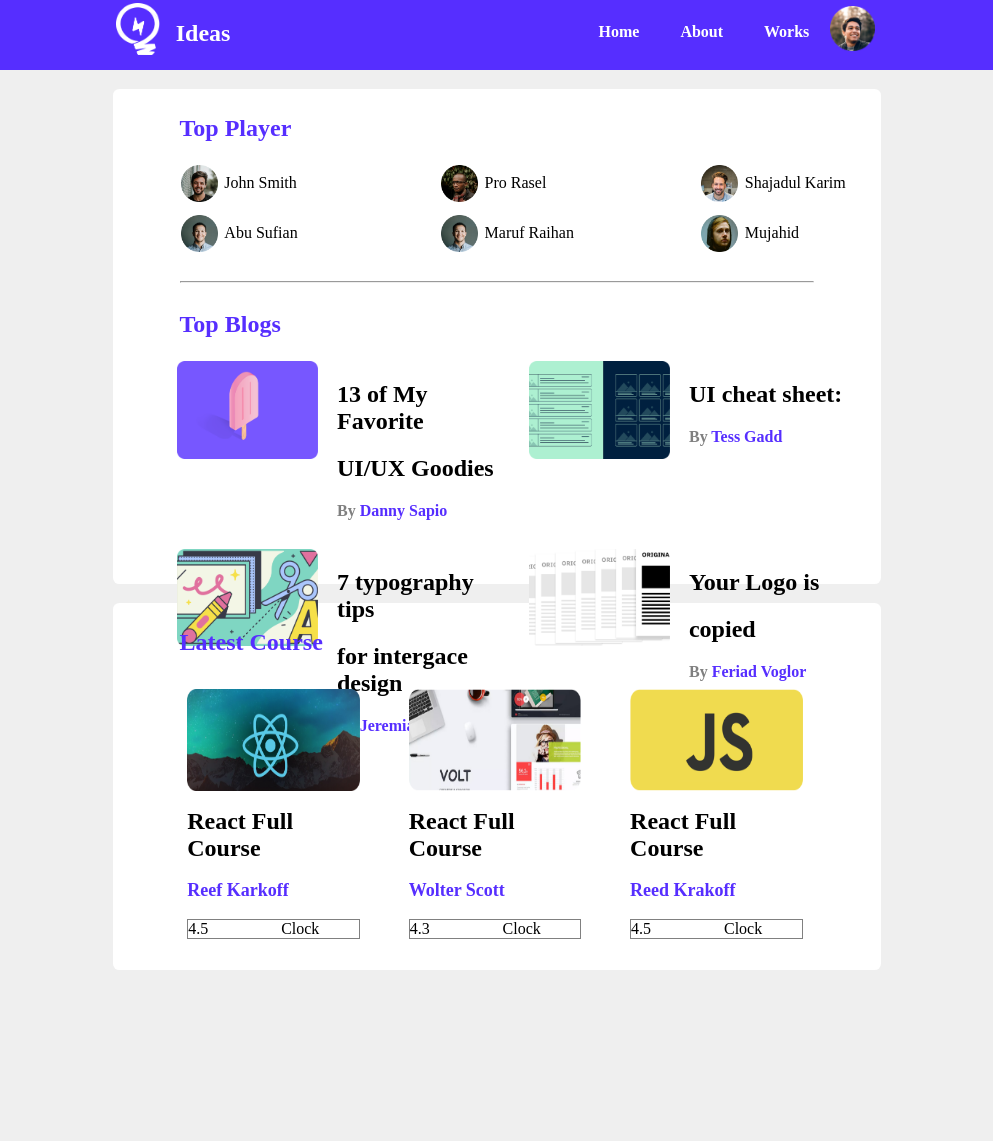
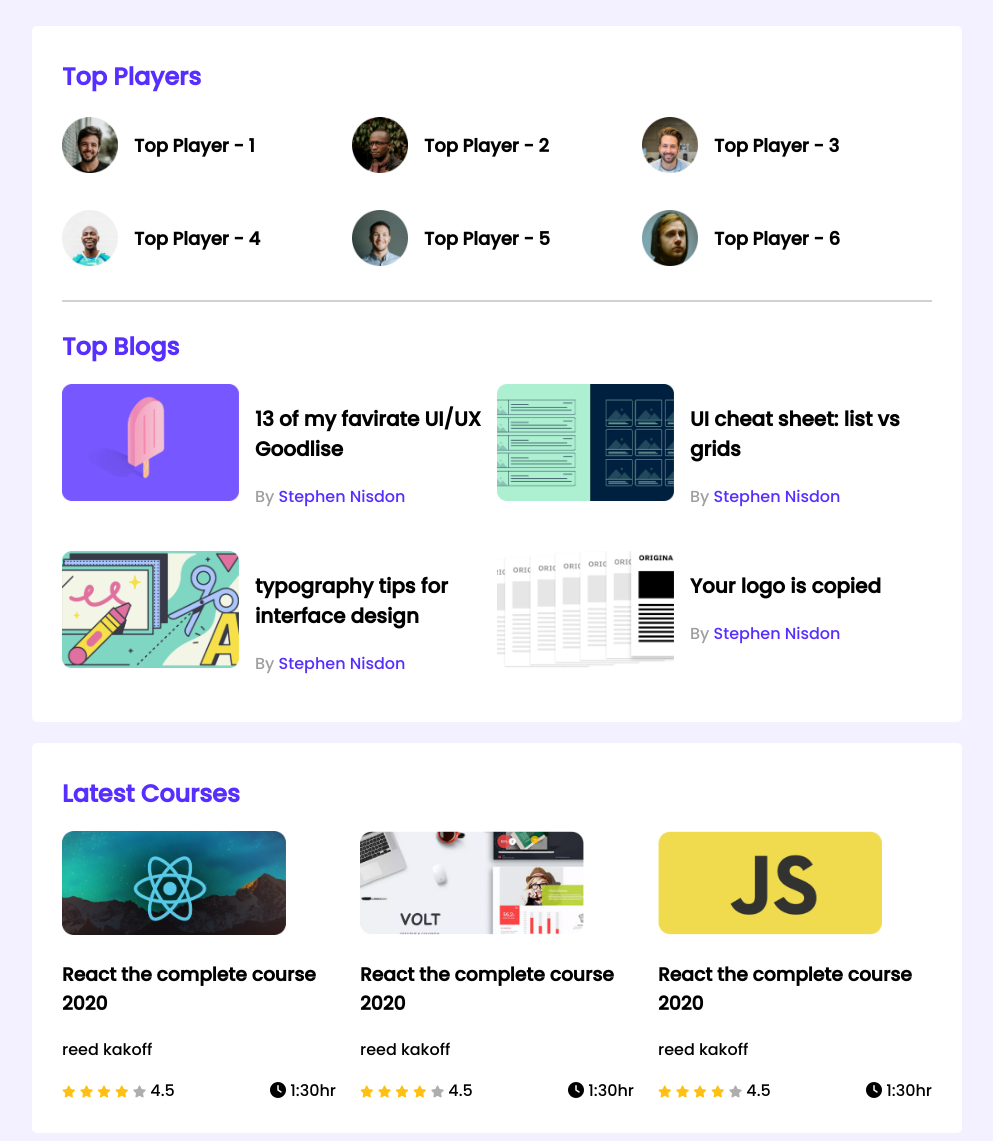
Before and after one commit to easir-arafat-suvro/leader-board-css3, a plain HTML site: page index.html in a window 1280 px wide. Shown: the part 3-1144 px from the top of the page, without its empty margins (143-1136 px from the left). Before the commit the page ends 973 px from the top, so only its background shows below. Drawn offline with Linux system fonts and the light colour scheme.

Commit message:
responsoveness completed

```diff
--- a/index.html
+++ b/index.html
@@ -5,178 +5,179 @@
     <meta charset="UTF-8">
     <meta http-equiv="X-UA-Compatible" content="IE=edge">
     <meta name="viewport" content="width=device-width, initial-scale=1.0">
-    <title>Leader board</title>
+    <title>Leader Board</title>
+    <!-- font awesome -->
+    <script src="https://kit.fontawesome.com/1d56f64a1c.js" crossorigin="anonymous"></script>
+    <!-- style sheet -->
     <link rel="stylesheet" href="styles/style.css">
-    <style>
-        .course-white-background {
-            background-color: white;
-            margin: auto;
-            width: 60%;
-            height: 28.65vw;
-            border-radius: .5vw;
-        }
-
-        .course-white-background>h1 {
-            color: rgb(86, 46, 255);
-            margin-top: 1.5vw;
-            padding: 2vw 0 0 4vw;
-        }
-
-        .grid-container-latest-course {
-            /* border: 2px solid brown; */
-            display: flex;
-            margin: 0 5vw;
-        }
-
-        .grid-container-course {
-            /* border: 1px solid chartreuse; */
-            padding: .8vw 3vw .8vw .8vw;
-            margin: 0vw;
-        }
-
-        .grid-container-course p {
-            color: rgb(86, 46, 255);
-            font-size: large;
-            font-weight: 700;
-        }
-
-        .grid-container-course img {
-            width: 13.5vw;
-            height: 8vw;
-        }
-
-        .grid-container-course h1 {
-            margin: 1vw 2.5vw 1vw 0;
-        }
-
-        .footer {
-            display: grid;
-            border: 1px solid gray;
-            grid-template-columns: repeat(2, 1fr);
-            column-gap: 15px;
-            /* justify-content: space-between; */
-        }
-    </style>
 </head>
 
 <body>
+    <!-- header start -->
+    <header>
+
+    </header>
+    <!-- header end -->
     <main>
-        <header>
-            <nav class="nav-bar">
-
-                <span class="logo">
-                    <img src="images/icons/logo.png" alt="">
-                    <h1>Ideas</h1>
-                </span>
-
-                <span class="btn-nav">
-                    <a href="">Home</a>
-                    <a href="">About</a>
-                    <a href="">Works</a>
-                    <img src="images/icons/profile.png" alt="">
-                </span>
-
-            </nav>
-        </header>
-        <section>
-            <div class="background-white-center">
-                <h1>Top Player</h1>
-                <div class="top-player">
-                    <div class="display-images-name">
+        <!-- Top palyer and top blogs -->
+        <section class="container">
+            <div class="top-players">
+                <h2 class="section-title">Top Players</h2>
+                <div class="players">
+                    <!-- .player*6>img[src="images/players/player-$.png" alt=""]+h3{Top Player - $} -->
+                    <div class="player">
                         <img src="images/players/player-1.png" alt="">
-                        <span>John Smith</span>
+                        <h3 class="player-name">Top Player - 1</h3>
                     </div>
-
-                    <div class="display-images-name">
+                    <div class="player">
                         <img src="images/players/player-2.png" alt="">
-                        <span>Pro Rasel</span>
+                        <h3 class="player-name">Top Player - 2</h3>
                     </div>
-
-                    <div class="display-images-name">
+                    <div class="player">
                         <img src="images/players/player-3.png" alt="">
-                        <span>Shajadul Karim</span>
+                        <h3 class="player-name">Top Player - 3</h3>
                     </div>
-
-                    <div class="display-images-name">
+                    <div class="player">
+                        <img src="images/players/player-4.png" alt="">
+                        <h3 class="player-name">Top Player - 4</h3>
+                    </div>
+                    <div class="player">
                         <img src="images/players/player-5.png" alt="">
-                        <span>Abu Sufian</span>
+                        <h3 class="player-name">Top Player - 5</h3>
                     </div>
-
-                    <div class="display-images-name">
-                        <img src="images/players/player-5.png" alt="">
-                        <span>Maruf Raihan</span>
+                    <div class="player">
+                        <img src="images/players/player-6.png" alt="">
+                        <h3 class="player-name">Top Player - 6</h3>
                     </div>
-
-                    <div class="display-images-name">
-                        <img src="images/players/player-6.png" alt="">
-                        <span>Mujahid</span>
                 </div>
             </div>
             <hr>
             <div class="top-blogs">
-                    <h1>Top Blogs</h1>
-                    <div class="top-blogs-grid">
-                        <div class="blog-images-subject">
-                            <img src="images/blogs/blog-1.png" alt="">
-                            <div class="blog-headings">
-                                <h2>13 of My Favorite</h2>
-                                <h2>UI/UX Goodies</h2>
-                                <p><span>By</span> Danny Sapio</p>
+                <h2 class="section-title">Top Blogs</h2>
+                <div class="blogs">
+                    <article class="blog">
+                        <div class="thumbnail">
+                            <img src="images/blogs/blog-1.png" alt=""></ima>
+                        </div>
+                        <div class="blog-info">
+                            <h3 class="blog-title">13 of my favirate UI/UX Goodlise</h3>
+                            <p class="blog-author">By <a href="">Stephen Nisdon</a></p>
+                        </div>
+                    </article>
+                    <article class="blog">
+                        <div class="thumbnail">
+                            <img src="images/blogs/blog-2.png" alt=""></ima>
+                        </div>
+                        <div class="blog-info">
+                            <h3 class="blog-title">UI cheat sheet:
+                                list vs grids</h3>
+                            <p class="blog-author">By <a href="">Stephen Nisdon</a></p>
+                        </div>
+                    </article>
+                    <article class="blog">
+                        <div class="thumbnail">
+                            <img src="images/blogs/blog-3.png" alt=""></ima>
+                        </div>
+                        <div class="blog-info">
+                            <h3 class="blog-title"> typography tips
+                                for interface design</h3>
+                            <p class="blog-author">By <a href="">Stephen Nisdon</a></p>
+                        </div>
+                    </article>
+                    <article class="blog">
+                        <div class="thumbnail">
+                            <img src="images/blogs/blog-4.png" alt=""></ima>
+                        </div>
+                        <div class="blog-info">
+                            <h3 class="blog-title">Your logo is
+                                copied</h3>
+                            <p class="blog-author">By <a href="">Stephen Nisdon</a></p>
+                        </div>
+                    </article>
                 </div>
             </div>
-                        <div class="blog-images-subject">
-                            <img src="images/blogs/blog-2.png" alt="">
-                            <div class="blog-headings">
-                                <h2>UI cheat sheet:</h2>
-                                <h2list vs grid>
-                                    </h2>
-                                    <p><span>By</span> Tess Gadd</p>
+        </section>
+        <!-- Latest Course -->
+        <section class="container">
+            <h2 class="section-title">Latest Courses</h2>
+            <div class="courses">
+                <div class="course">
+                    <div class="course-banner">
+                        <img src="images/courses/course-1.png" alt="">
+                        <div class="course-detail">
+                            <h3>React the complete course 2020</h3>
+                            <p class="course-author">reed kakoff</p>
+                            <div class="course-info">
+                                <div>
+                                    <i class="fas fa-star filled"></i>
+                                    <i class="fas fa-star filled"></i>
+                                    <i class="fas fa-star filled"></i>
+                                    <i class="fas fa-star filled"></i>
+                                    <i class="fas fa-star empty"></i>
+                                    <span>4.5</span>
+                                </div>
+                                <div>
+                                    <i class="fas fa-clock"></i>
+                                    1:30hr
                                 </div>
                             </div>
-                        <div class="blog-images-subject">
-                            <img src="images/blogs/blog-3.png" alt="">
-                            <div class="blog-headings">
-                                <h2>7 typography tips</h2>
-                                <h2>for intergace design</h2>
-                                <p><span>By</span> Jeremiah Lam</p>
-                            </div>
-                        </div>
-                        <div class="blog-images-subject">
-                            <img src="images/blogs/blog-4.png" alt="">
-                            <div class="blog-headings">
-                                <h2>Your Logo is</h2>
-                                <h2>copied</h2>
-                                <p><span>By</span> Feriad Voglor</p>
+                            <div>
+
                             </div>
                         </div>
                     </div>
                 </div>
+                <div class="course">
+                    <div class="course-banner">
+                        <img src="images/courses/course-2.png" alt="">
+                        <div class="course-detail">
+                            <h3>React the complete course 2020</h3>
+                            <p class="course-author">reed kakoff</p>
+                            <div class="course-info">
+                                <div>
+                                    <i class="fas fa-star filled"></i>
+                                    <i class="fas fa-star filled"></i>
+                                    <i class="fas fa-star filled"></i>
+                                    <i class="fas fa-star filled"></i>
+                                    <i class="fas fa-star empty"></i>
+                                    <span>4.5</span>
+                                </div>
+                                <div>
+                                    <i class="fas fa-clock"></i>
+                                    1:30hr
+                                </div>
+                            </div>
+                            <div>
 
                             </div>
-        </section>
-        <section class="course-white-background">
-            <h1>Latest Course</h1>
-            <div class="grid-container-latest-course">
-                <div class="grid-container-course">
-                    <img src="images/courses/course-1.png" alt="">
-                    <h1>React Full Course</h1>
-                    <p>Reef Karkoff</p>
-                    <div class="footer">
-                        <span>4.5</span>
-                        <span>Clock</span>
                         </div>
                     </div>
-                <div class="grid-container-course">
-                    <img src="images/courses/course-2.png" alt="">
-                    <h1>React Full Course</h1>
-                    <p>Wolter Scott</p>
-                    <div class="footer"><span>4.3</span><span>Clock</span></div>
                 </div>
-                <div class="grid-container-course">
+                <div class="course">
+                    <div class="course-banner">
                         <img src="images/courses/course-3.png" alt="">
-                    <h1>React Full Course</h1>
-                    <p>Reed Krakoff</p>
-                    <div class="footer"><span>4.5</span><span>Clock</span></div>
+                        <div class="course-detail">
+                            <h3>React the complete course 2020</h3>
+                            <p class="course-author">reed kakoff</p>
+                            <div class="course-info">
+                                <div>
+                                    <i class="fas fa-star filled"></i>
+                                    <i class="fas fa-star filled"></i>
+                                    <i class="fas fa-star filled"></i>
+                                    <i class="fas fa-star filled"></i>
+                                    <i class="fas fa-star empty"></i>
+                                    <span>4.5</span>
+                                </div>
+                                <div>
+                                    <i class="fas fa-clock"></i>
+                                    1:30hr
+                                </div>
+                            </div>
+                            <div>
+
+                            </div>
+                        </div>
+                    </div>
                 </div>
             </div>
         </section>
--- a/styles/style.css
+++ b/styles/style.css
@@ -1,128 +1,157 @@
-body {
-    margin: 0px;
-    background-color: rgb(239, 239, 239);
+/* fonts */
+@import url('https://fonts.googleapis.com/css2?family=Poppins:wght@500&display=swap');
+
+/* common styles or utility */
+
+body{
+    font-family: 'Poppins', sans-serif;
+    background-color: #F3F1FF;
 }
 
-/* -----------Navigation-Bar ------------*/
-
-.nav-bar {
+main{
     display: flex;
-    background-color: rgb(86, 46, 255);
-    justify-content: space-between;
-    padding: 0 18.5vw;
+    flex-direction: column;
+    align-items: center;
 }
 
-.logo,
-.btn-nav {
-    display: inline-flex;
-    color: white;
-    margin: 0 2vw 0 1.7vw;
+.container{
+    background-color: white;
+    width: 870px;
+    padding: 30px;
+    margin-top: 21px;
+    border-radius: 5px;
+}
+hr{
+    border: 1px solid #D1D1D1;
+    margin-bottom: 27px;
 }
 
-h1 {
-    margin: 1.8vw 1.2vw;
+/* top palyer style */
+
+.top-players{
+    margin-bottom: 30px;
+}
+.section-title{
+    color: #562EFF ;
+    font-size: 24px;
+    margin-top: 3px;
+}
+.players{
+    display: grid;
+    grid-template-columns: repeat(3, 1fr);
+    grid-row-gap: 30px;
 }
 
-.logo img {
-    width: 3.5vw;
-    height: 4vw;
-    margin-top: .5vw;
+.player{
+    display: flex;
+    align-items: center;
 }
 
-.nav-bar a {
-    text-decoration: none;
-    margin: 2vw 1.6vw;
-    color: white;
-    font-weight: 700;
+.player img {
+    width: 56px;
+    height: 56px;
+}
+.player-name{
+    margin-left: 16px;
+    font-size: 18px;
 }
 
-
-.btn-nav img {
-    width: 3.5vw;
-    height: 3.5vw;
-    padding-top: .7vw;
+/* -----------------
+  top blog styles
+----------------- */
+.blogs{
+    display: grid;
+    grid-template-columns: repeat(2, 1fr);
+    grid-row-gap: 26px;
 }
 
-/* ------------Top-Player-Section ---------------*/
+.blog{
+    display: flex;
+}
 
-.background-white-center h1 {
-    color: rgb(86, 46, 255);
-    margin-top: 1.5vw;
-    padding: 2vw 0 0 4vw;
+.blog img{
+    width: 177px;
+    height: 117px;
+}
+
+.blog-info{
+    margin-left: 16px;
+}
+
+.blog-title{
+    font-size: 20px;
+}
+
+.blog-author{
+    color: #9f9f9f;
+    font-size: 16px;
+}
+
+.blog-author a {
+    text-decoration: none;
+    font-size: 16px;
+    color: #562EFF;
+}
+
+/* courses style */
+
+.courses{
+    display: grid;
+    grid-template-columns: repeat(3, 1fr);
+    grid-column-gap: 24px;
 
 }
 
-.background-white-center {
-    background-color: white;
-    margin: auto;
-    width: 60%;
-    height: 38.65vw;
-    border-radius: .5vw;
+.course .course-banner img{
+    width: 224px;
+    height: 104px;
 }
 
-.top-player {
-    display: grid;
-    grid-template-columns: repeat(3, 1fr);
-    grid-gap: 1vw;
-    padding-bottom: .5vw;
+.course-info{
+    display: flex;
+    align-items: center;
+    justify-content: space-between;
 }
 
-.display-images-name {
-    display: flex;
-    /* border: 1px solid gray; */
-    align-items: center;
-    margin-left: 5vw;
-    padding-left: .3vw;
+.fa-star{
+    font-size: 12px;
+}
+
+.fa-star.filled{
+    color: #ffc014;
+}
+.fa-star.empty{
+    color: #aeaeae;
+}
+
+/*-------------------
+   Media Quaries
+--------------------*/
+
+/* Mobile devices */
+@media only screen and (max-width:688px) {
+    .container{
+        width: 100%;
+    }
+    .players, .blogs, .courses {
+        grid-template-columns: repeat(1, 1fr);
+
+    }
+    .player, .blog{
+        flex-direction: column;
+    }
+}
+
+/* tablet devices */
+@media only screen and (min-width: 688px) and (max-width:992px) {
+    .container{
+        width: 100%;
+    }
+    .players, .courses{
+        grid-template-columns: repeat(2, 1fr);
+    }
+    .blogs{
+        grid-template-columns: repeat(1, 1fr);
+    }
 
 }
-
-.display-images-name img {
-    width: 2.9vw;
-    height: 2.9vw;
-    padding-right: .5vw;
-}
-
-hr{
-    margin: 1.75vw 5.2vw;
-}
-
-/*--------- Top-Blogs ---------------*/
-
-.top-blogs-grid {
-    display: grid;
-    grid-template-columns: repeat(2, 1fr);
-    grid-gap: 1vw;
-    /* border: 2px solid hotpink; */
-    padding-left: 4vw;
-    margin: 1vw;
-}
-
-.blog-images-subject {
-    display: flex;
-    /* border: 1px solid green; */
-
-}
-
-.blog-images-subject img {
-    /* width: 40%; */
-    width: 11vw;
-    height: 7.6vw;
-}
-
-.blog-headings {
-    margin-left: 1.5vw;
-}
-
-.blog-headings p {
-    color: rgb(86, 46, 255);
-    font-weight: 700;
-}
-
-.blog-headings p span {
-    color: gray;
-}
-
-.top-blogs h1 {
-    padding-top: .5vw;
-    /* border: 1px solid hotpink; */
-}
```
Lines whose indentation alone changed are shown as unchanged.
